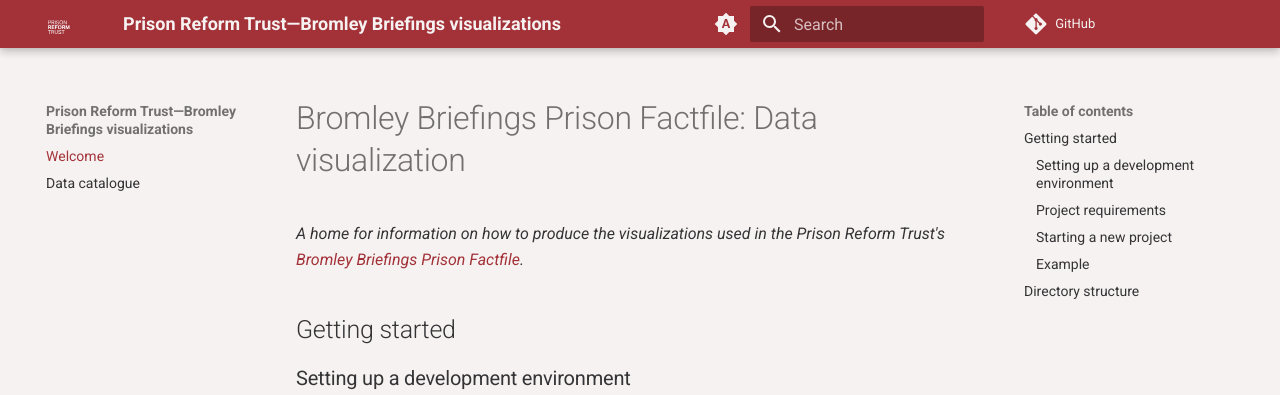
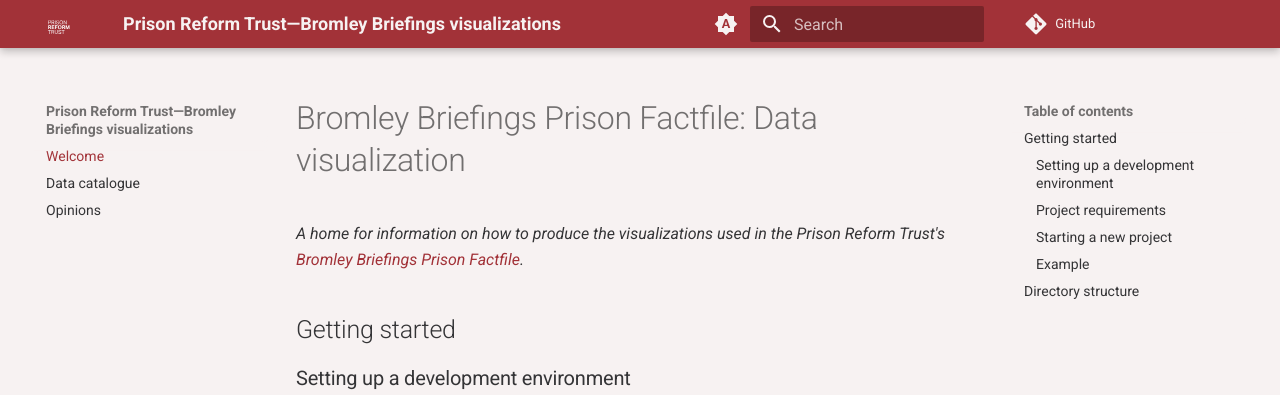
Before and after one commit to Prison-Reform-Trust/bromley_briefings, an MkDocs documentation site: the page built from docs/docs/index.md, in a window 1280 px wide. Shown: the top 395 px of the page. Built offline with MkDocs 1.6.1 and Material for MkDocs 9.7.7, drawn with Linux system fonts in a browser that asks for light colours; comment, search, counter and statistics services are not loaded.

Commit message:
adding opinions.md placeholder

```diff
--- a/docs/mkdocs.yml
+++ b/docs/mkdocs.yml
@@ -49,3 +49,4 @@
 nav:
   - Welcome: index.md
   - Data catalogue: data-catalogue.md
+  - Opinions: opinions.md
```
Also changed, not shown: docs/docs/opinions.md (added).
